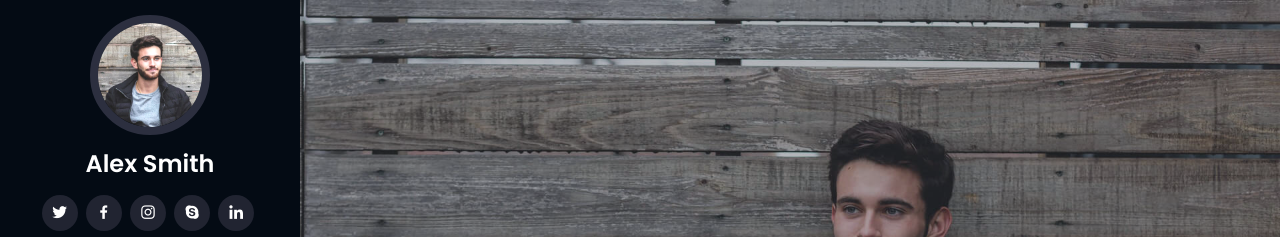
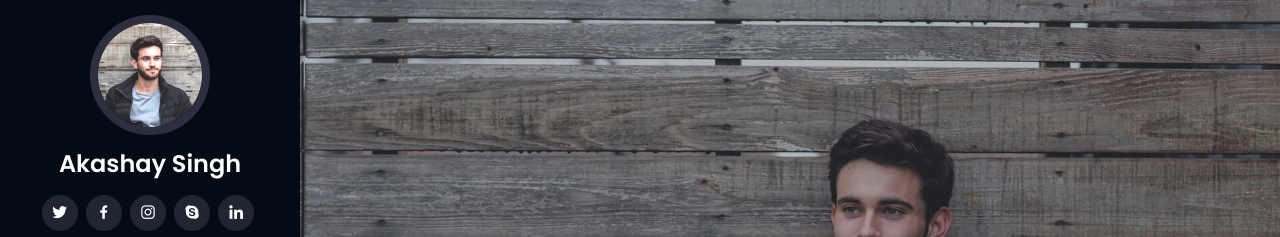
Before and after one commit to Akashaysingh/Akashaysingh, a plain HTML site: page index.html in a window 1280 px wide. Shown: the top 237 px of the page. Drawn offline with nearby package versions, Linux system fonts and the light colour scheme.

Commit message:
Profile name

```diff
--- a/index.html
+++ b/index.html
@@ -47,7 +47,7 @@
 
       <div class="profile">
         <img src="assets/img/profile-img.jpg" alt="" class="img-fluid rounded-circle">
-        <h1 class="text-light"><a href="index.html">Alex Smith</a></h1>
+        <h1 class="text-light"><a href="index.html">Akashay Singh</a></h1>
         <div class="social-links mt-3 text-center">
           <a href="#" class="twitter"><i class="bx bxl-twitter"></i></a>
           <a href="#" class="facebook"><i class="bx bxl-facebook"></i></a>
```
